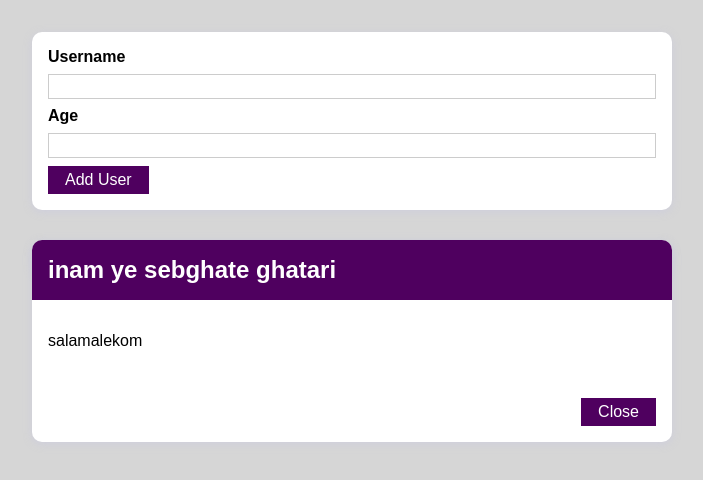
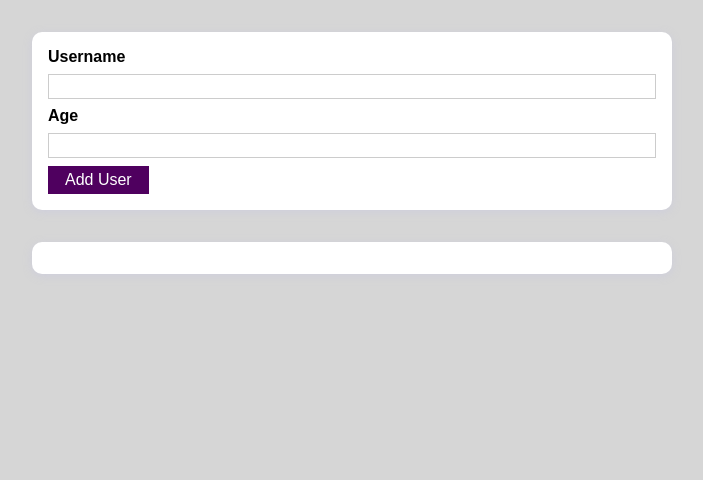
Before and after one commit to zahrajoulaei/Contact-app, a React (Create React App) app: page / in a window 1280 px wide. Shown: the top 480 px of the page, without its empty margins (288-991 px from the left). Built offline with nearby package versions, Linux system fonts and the light colour scheme.

Commit message:
set cancel button for error modal

```diff
--- a/src/components/UI/ErrorModal.js
+++ b/src/components/UI/ErrorModal.js
@@ -4,15 +4,18 @@
 
 const ErrorModal = (props) => {
     return (
+        <div>
+            <div className={styles.backdrop} onClick={props.onConfirm}></div>
             <Card className={styles.modal}>
                 <header className={styles.header}><h2>{props.title}</h2></header>
                 <div className={styles.content}>
                     <p>{props.message}</p>
                 </div>
                 <footer className={styles.actions}>
-            <Button>Close</Button>
+                    <Button onClick={props.onConfirm}>Close</Button>
                 </footer>
             </Card>
+        </div>
     )
 }
 export default ErrorModal;
--- a/src/components/Users/AddUser.js
+++ b/src/components/Users/AddUser.js
@@ -7,14 +7,23 @@
 const AddUser = (props) => {
     const [enteredUsername, setEnteredUsername] = useState('');
     const [enteredAge, setEnteredAge] = useState('');
+    const [error, setError] = useState();
 
 
     const addUserHandler = (event) => {
         event.preventDefault();
         if (enteredUsername.trim().length === 0 || enteredAge.trim().length === 0) {
+            setError({
+                title: 'invalid input',
+                message: 'please enter valid name and age '
+            });
             return;
         }
         if (+enteredAge < 1) {
+            setError({
+                title: 'invalid age',
+                message: 'please enter valid age '
+            });
             return;
         }
         props.onAddUser(enteredUsername, enteredAge);
@@ -30,10 +39,13 @@
         setEnteredAge(event.target.value);
 
     }
+    const errorHandler = () => {
+        setError(null);
+    }
 
     return (
         <div>
-            <ErrorModal message="salamalekom" title="inam ye sebghate ghatari" />
+            {error && <ErrorModal message={error.title} title={error.message} onConfirm={errorHandler} />}
             <Card className={styles.input}>
                 <form onSubmit={addUserHandler}>
                     <label htmlFor="username">Username</label>
```
Lines whose indentation alone changed are shown as unchanged.
